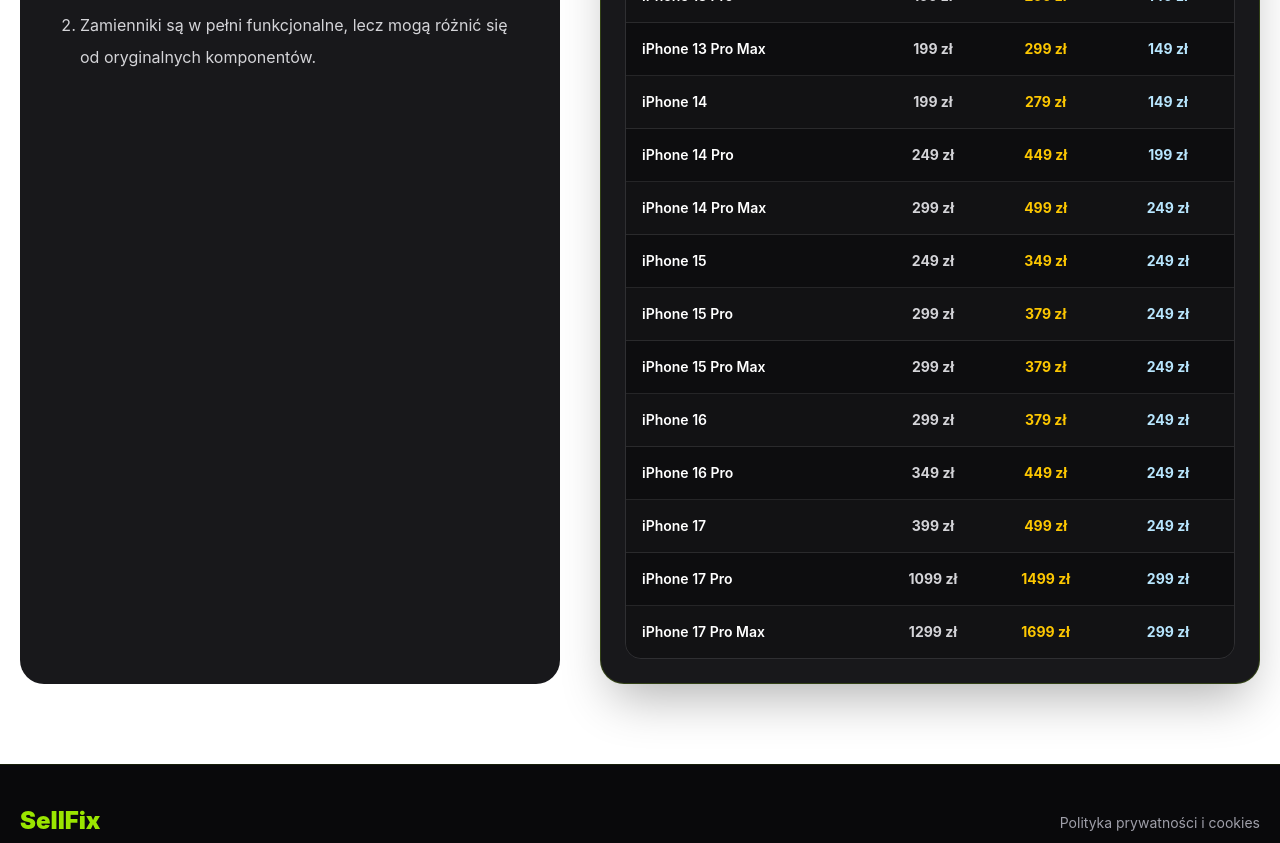
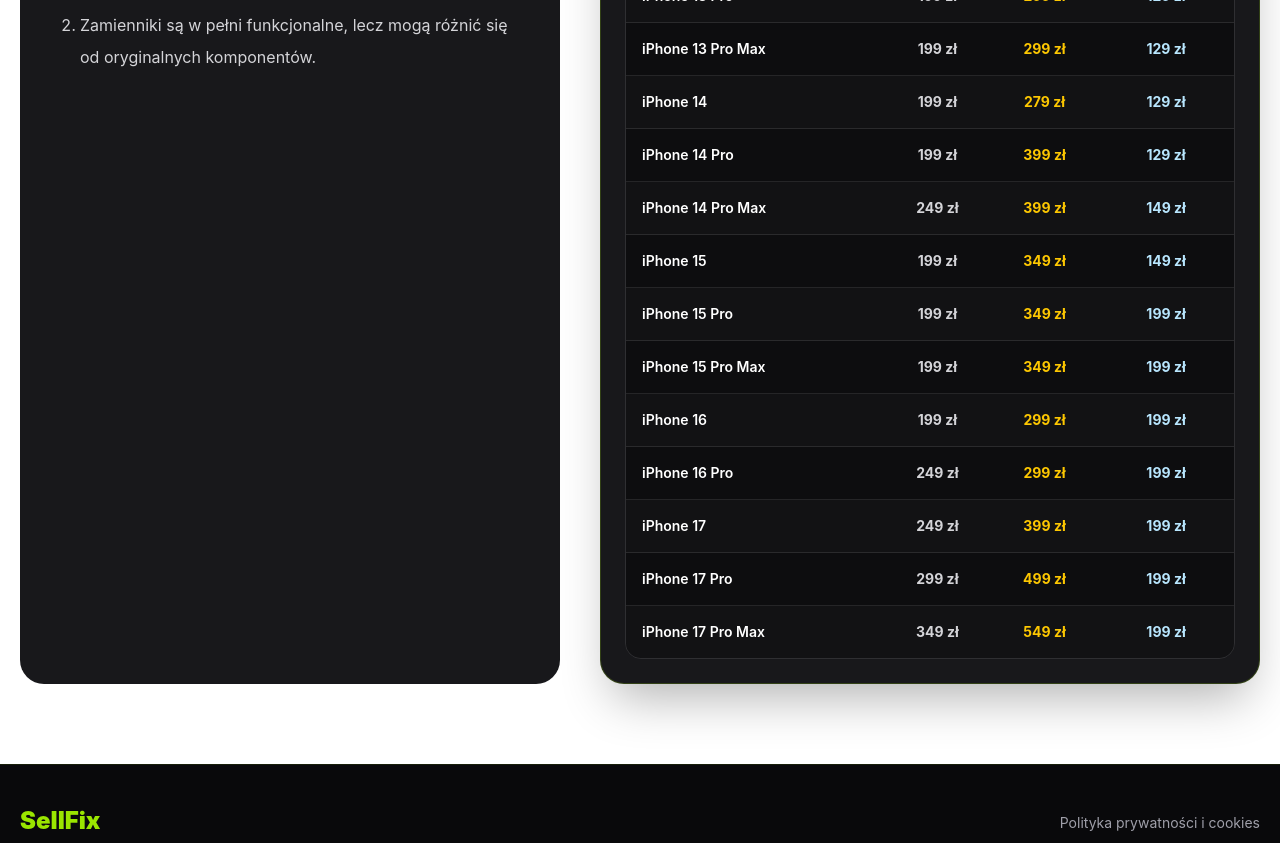
Before and after one commit to sellfixpl/sellfix-www, a React (Vite) app: page /fixguard in a window 1280 px wide. Shown: the part 1080-1923 px from the top of the page. Built offline with nearby package versions, Linux system fonts and the light colour scheme.

Commit message:
Aktualizacja strony SellFix

```diff
--- a/src/strony/FixGuard.jsx
+++ b/src/strony/FixGuard.jsx
@@ -7,25 +7,25 @@ const fixGuardCennik = [
   ["iPhone 11", "99", "149", "99"],
   ["iPhone 11 Pro", "149", "249", "99"],
   ["iPhone 11 Pro Max", "179", "279", "99"],
-  ["iPhone 12 Mini", "149", "249", "139"],
-  ["iPhone 12", "149", "249", "139"],
-  ["iPhone 12 Pro", "149", "249", "139"],
-  ["iPhone 12 Pro Max", "199", "299", "139"],
-  ["iPhone 13 Mini", "179", "279", "149"],
-  ["iPhone 13", "179", "279", "149"],
-  ["iPhone 13 Pro", "199", "299", "149"],
-  ["iPhone 13 Pro Max", "199", "299", "149"],
-  ["iPhone 14", "199", "279", "149"],
-  ["iPhone 14 Pro", "249", "449", "199"],
-  ["iPhone 14 Pro Max", "299", "499", "249"],
-  ["iPhone 15", "249", "349", "249"],
-  ["iPhone 15 Pro", "299", "379", "249"],
-  ["iPhone 15 Pro Max", "299", "379", "249"],
-  ["iPhone 16", "299", "379", "249"],
-  ["iPhone 16 Pro", "349", "449", "249"],
-  ["iPhone 17", "399", "499", "249"],
-  ["iPhone 17 Pro", "1099", "1499", "299"],
-  ["iPhone 17 Pro Max", "1299", "1699", "299"],
+  ["iPhone 12 Mini", "149", "249", "119"],
+  ["iPhone 12", "149", "249", "119"],
+  ["iPhone 12 Pro", "149", "249", "119"],
+  ["iPhone 12 Pro Max", "199", "299", "119"],
+  ["iPhone 13 Mini", "179", "279", "119"],
+  ["iPhone 13", "179", "279", "129"],
+  ["iPhone 13 Pro", "199", "299", "129"],
+  ["iPhone 13 Pro Max", "199", "299", "129"],
+  ["iPhone 14", "199", "279", "129"],
+  ["iPhone 14 Pro", "199", "399", "129"],
+  ["iPhone 14 Pro Max", "249", "399", "149"],
+  ["iPhone 15", "199", "349", "149"],
+  ["iPhone 15 Pro", "199", "349", "199"],
+  ["iPhone 15 Pro Max", "199", "349", "199"],
+  ["iPhone 16", "199", "299", "199"],
+  ["iPhone 16 Pro", "249", "299", "199"],
+  ["iPhone 17", "249", "399", "199"],
+  ["iPhone 17 Pro", "299", "499", "199"],
+  ["iPhone 17 Pro Max", "349", "549", "199"],
 ];
 
 export default function FixGuard() {
```
